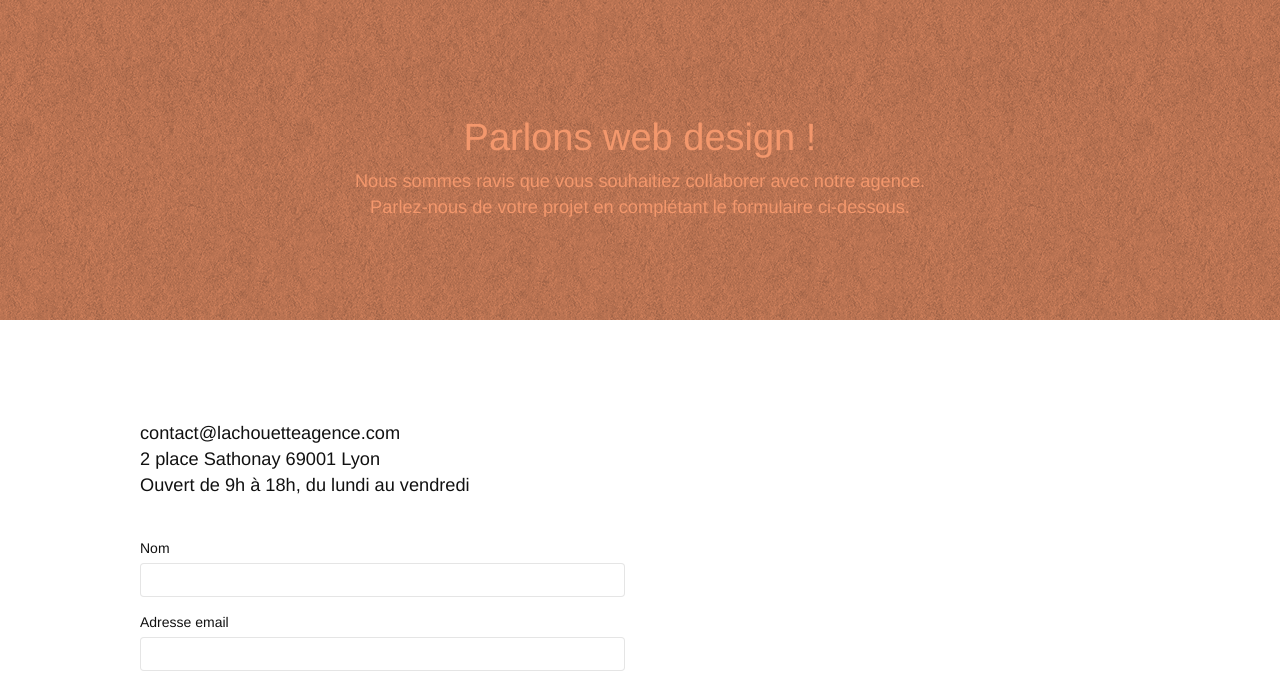
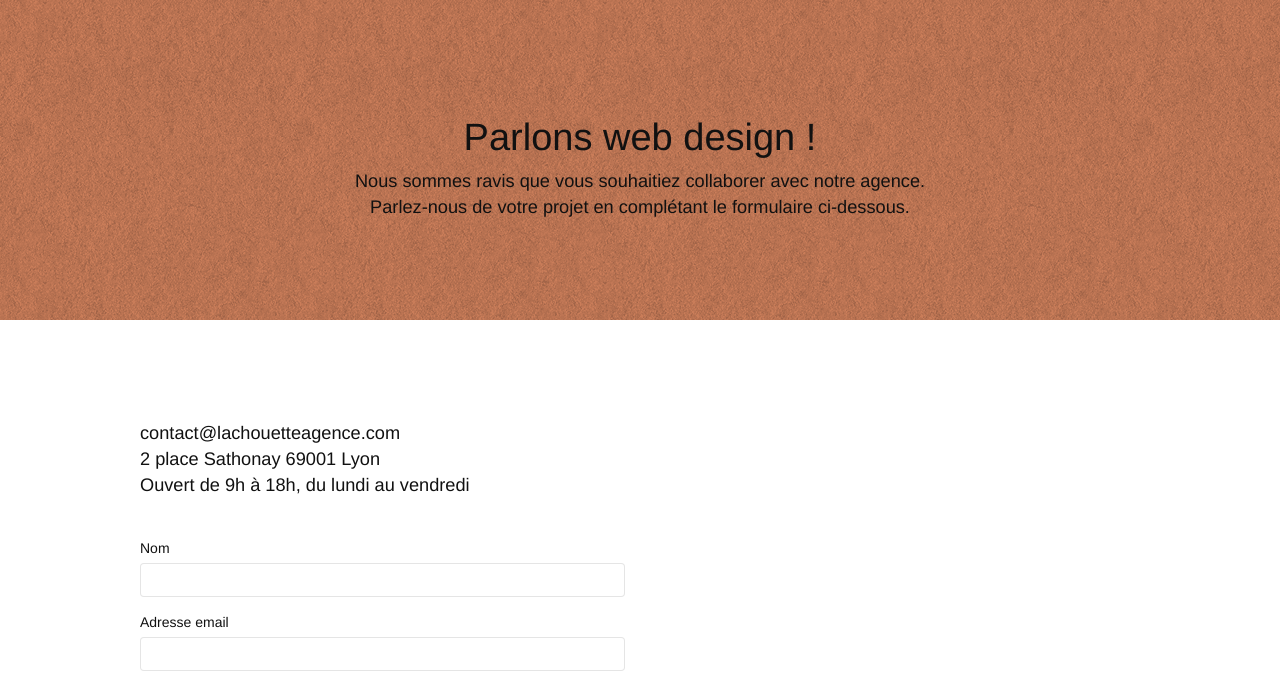
Before and after one commit to MaximeBarbotin/Projet-4.SEO, a plain HTML site: page seo-website/contact.html in a window 1280 px wide. Shown: the part 95-778 px from the top of the page. Drawn offline with Linux system fonts and the light colour scheme.

Commit message:
correction h1 color page 2

```diff
--- a/seo-website/contact.html
+++ b/seo-website/contact.html
@@ -60,10 +60,10 @@
 				<div class="container bloc-lg">
 					<div class="row">
 						<div class="col-sm-12">
-							<h1 class="text-center hero-bloc-text tc-white">
+							<h1 class="text-center hero-bloc-text black_link">
 								Parlons web design !
 							</h1>
-							<h2 class="text-center mg-lg tc-white tight-width-whitespace subtitle">
+							<h2 class="text-center mg-lg black_link tight-width-whitespace subtitle">
 								Nous sommes ravis que vous souhaitiez collaborer avec notre agence.<br>
 								Parlez-nous de votre projet en complétant le formulaire ci-dessous.
 							</h2>
--- a/seo-website/css/style.css
+++ b/seo-website/css/style.css
@@ -775,10 +775,6 @@ h3 {
     box-shadow: 0px 0px 0px #000000;
 }
 
-h1 {
-    color: #333333!important;
-}
-
 h4 {
     color: rgb(17, 17, 17)!important;
 }
```
